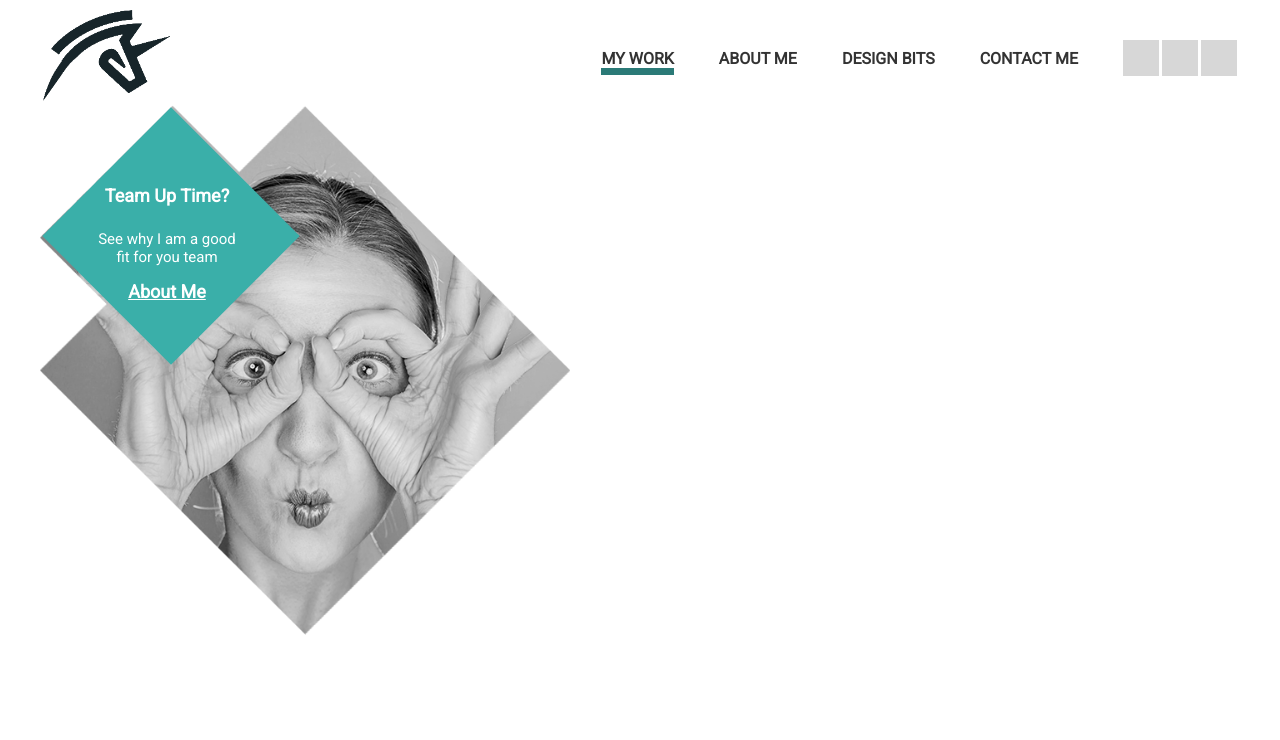
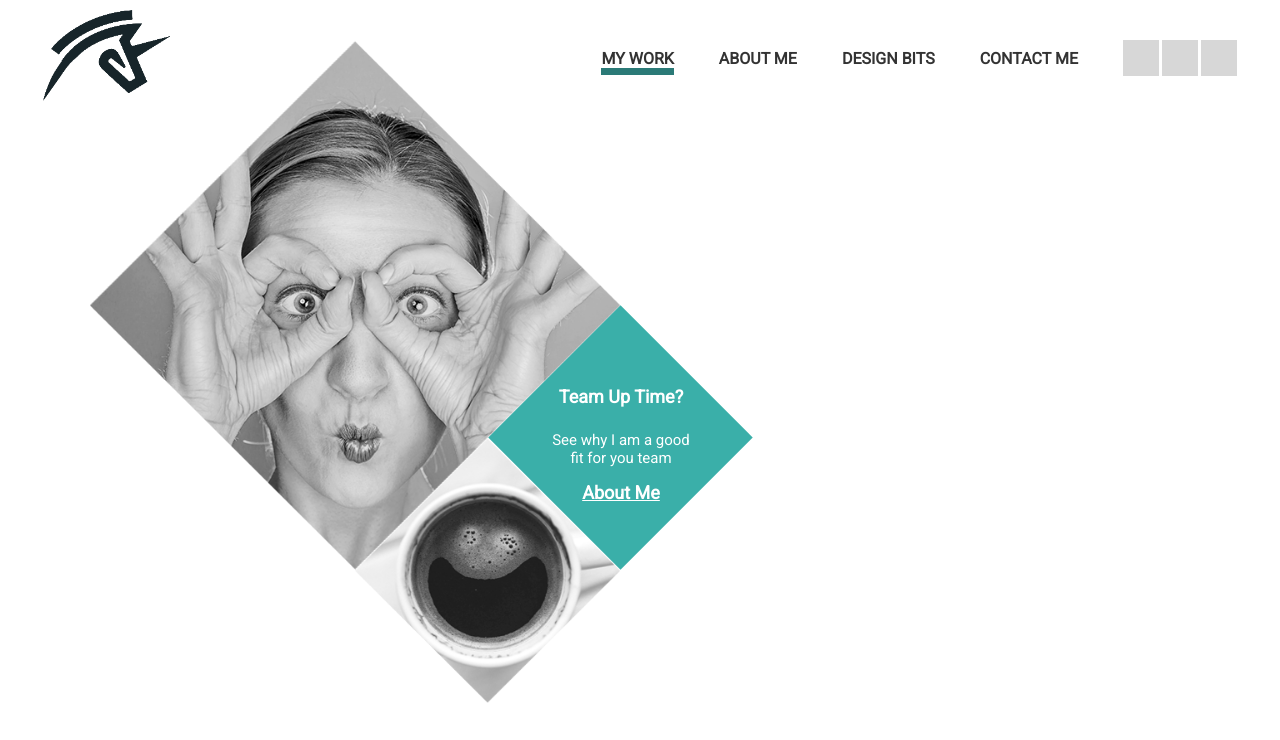
Before and after one commit to Grahamcr/portfolio, an Angular app in the folder portolio/: page / in a window 1280 px wide. Shown: the top 740 px of the page. Built offline with nearby package versions, Linux system fonts and the light colour scheme.

Commit message:
first 3 triangles

```diff
--- a/portolio/src/app/app.component.less
+++ b/portolio/src/app/app.component.less
@@ -1,4 +1,5 @@
 .main-container {
     max-width: 1200px;
     margin: 0px auto;
+    position: relative;
 }
--- a/portolio/src/app/colordiamond/colordiamond.component.less
+++ b/portolio/src/app/colordiamond/colordiamond.component.less
@@ -3,14 +3,14 @@
     text-align: center;
     width:175px;
     .hoverLayer {
-        height: 182px;
-        width: 182px;
+        height: 187px;
+        width: 187px;
         position: absolute;
         left: 0px;
         transform: rotate(45deg);
         z-index: 2;
-        margin-left: 40px;
-        margin-top: 40px;
+        margin-left: 31px;
+        margin-top: 31px;
         display:inline-block;
         background-color:#3AAFA9;
     }
@@ -18,8 +18,8 @@
     .text-block {
         z-index: 2;
         position: absolute;
-        top: 57px;
-        left: 52px;
+        top: 50px;
+        left: 50px;
         h4 {
             color: #FFF;
             font-weight: bolder;
--- a/portolio/src/app/home/home.component.html
+++ b/portolio/src/app/home/home.component.html
@@ -1,26 +1,26 @@
-
-<app-diamondimg
+<app-largediamond class ="large-one"
 [pic]="'findit'"
 [title]="'FindIT Search'"
-[description]="'How might change search at GE'"
-[bwimage]= "'assets/images/findit_bw.png'"
-[colorimage]= "'assets/images/findit.png'"
-[caselink] = "'https://www.google.com'"
-></app-diamondimg>
-
-<app-largediamond
-[pic]="'findit'"
-[title]="'FindIT Search'"
-[description]="'How might change search at GE'"
+[description]="'How might we change search at GE?'"
 [bwimage]= "'assets/images/findit_bw.png'"
 [colorimage]= "'assets/images/findit.png'"
 [caselink] = "'https://www.google.com'"
 ></app-largediamond>
 
 
-<app-colordiamond
+<app-colordiamond class="about-me-tri"
 [title]="'Team Up Time?'"
 [description]="'See why I am a good fit for you team'"
 [caselink] = "'/about'"
 [calltoaction] = "'About Me'"
 ></app-colordiamond>
+
+
+<app-diamondimg class="under-large-left"
+[pic]="'findit'"
+[title]="'Whose on First?'"
+[description]="'How might we build better teams?'"
+[bwimage]= "'assets/images/ponyak_bw.png'"
+[colorimage]= "'assets/images/ponyak.png'"
+[caselink] = "'https://www.google.com'"
+></app-diamondimg>
--- a/portolio/src/app/home/home.component.less
+++ b/portolio/src/app/home/home.component.less
@@ -0,0 +1,16 @@
+.large-one {
+    position: absolute;
+    top: -65px;
+    left: 50px;
+}
+
+.about-me-tri {
+    position: absolute;
+    top: 208px;
+    left: 456px;
+}
+.under-large-left {
+    position: absolute;
+    top: 333px;
+    left: 315px;
+}
```
